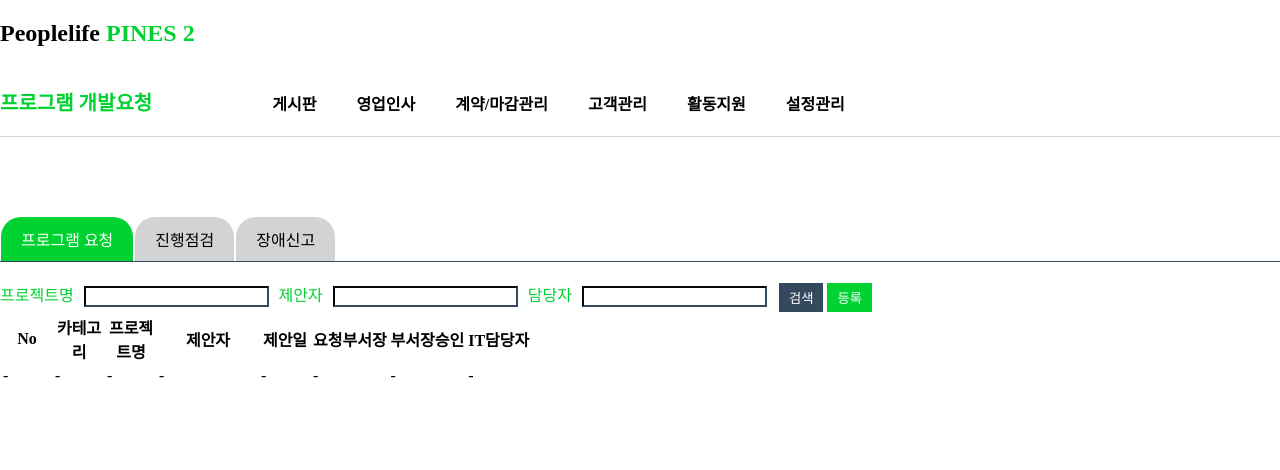
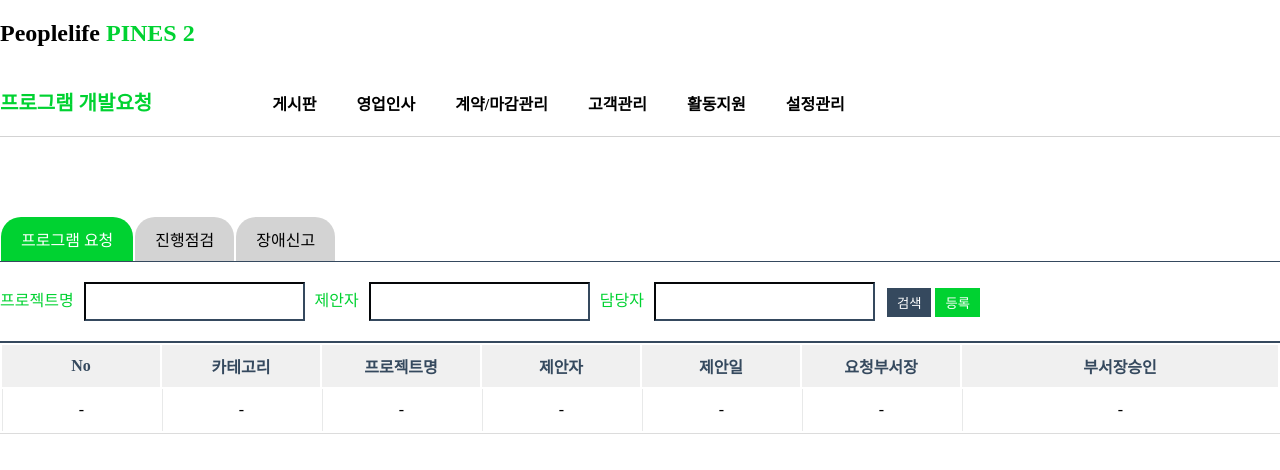
Before and after one commit to es5es5/vue-theme, a Vue app: page /emxample/pines2 in a window 1280 px wide. Shown: the top 470 px of the page. Built offline with nearby package versions, Linux system fonts and the light colour scheme.

Commit message:
Pines2 Sample

```diff
--- a/src/templates/pines2/Pines2.vue
+++ b/src/templates/pines2/Pines2.vue
@@ -32,6 +32,9 @@
     <div class="table_wrap">
       <table>
         <colgroup>
+          <col style="width: 50px;">
+          <col style="width: 50px;">
+          <col style="width: 50px;">
           <col style="width: 50px;">
           <col style="width: 50px;">
           <col style="width: 50px;">
@@ -121,6 +124,7 @@
   input {
     border-color: $secondary;
     margin-right: 10px;
+    padding: 10px 20px;
   }
 }
 
@@ -163,4 +167,30 @@
     color: #fff;
   }
 }
+
+table {
+  margin-top: 20px;
+  border-top: 2px solid $secondary;
+  border-bottom: 1px solid #dcdcdc;
+  border-left: 0;
+  border-right: 0;
+  border-radius: 0;
+  width: 100%;
+
+  th {
+    border-radius: 0;
+    background: #f0f0f0;
+    padding: 4px;
+    height: 34px;
+    text-align: center;
+    color: $secondary;
+  }
+
+  td {
+    padding: 4px;
+    height: 34px;
+    text-align: center;
+    border-left: 1px solid rgba(34,36,38,.1);
+  }
+}
 </style>
```
